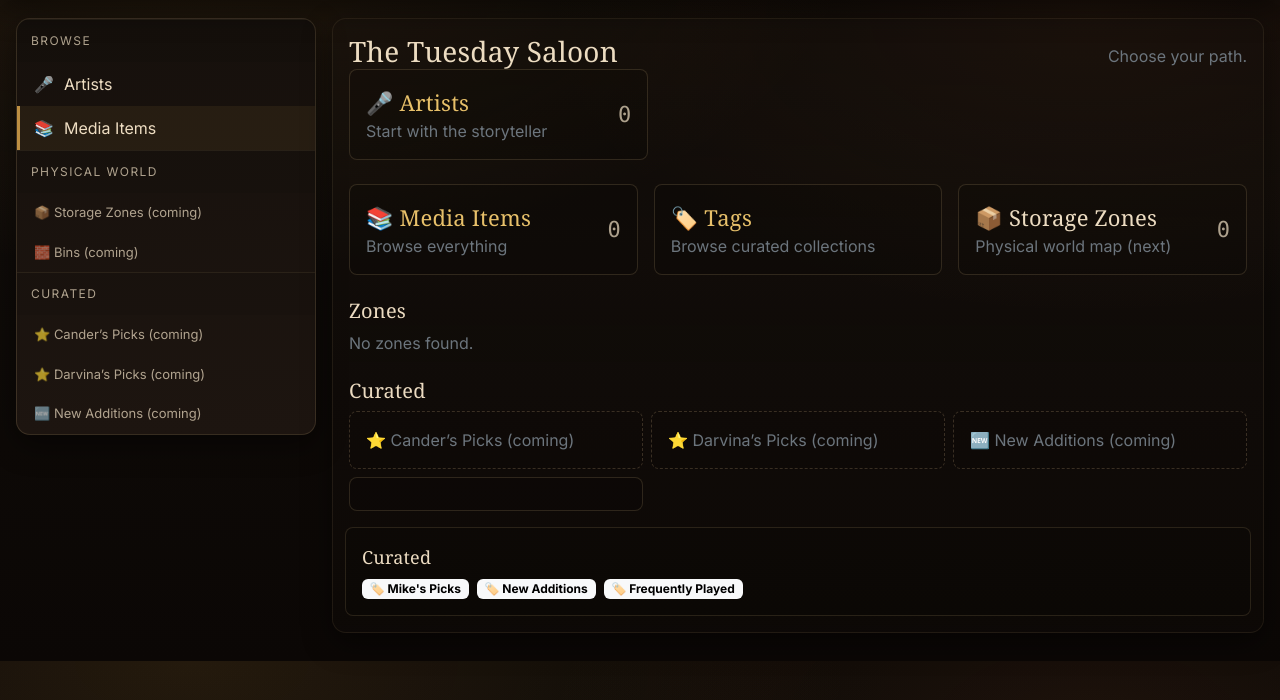
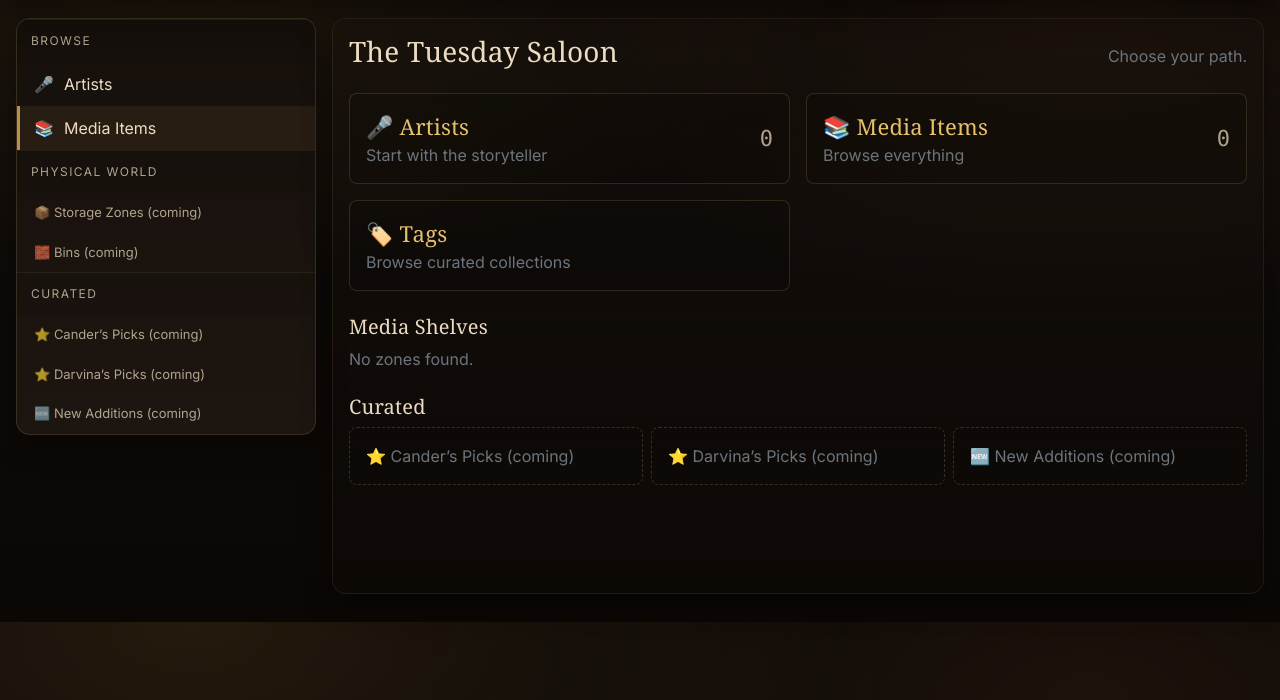
Before and after one commit to ggrg7c5wzp-ux/media-management-system, a Django app: page /dashboard/ in a window 1280 px wide. Shown: the part 57-757 px from the top of the page. Run offline with Django 5.2, Linux system fonts and the light colour scheme; data that the repository does not hold is empty; parts of the project's set-up code (start-up, migrations or seed data) failed here and were passed over; some web fonts are replaced.

Commit message:
Tag Updates 2

```diff
--- a/src/catalog/templates/catalog/dashboard.html
+++ b/src/catalog/templates/catalog/dashboard.html
@@ -5,9 +5,11 @@
 <div class="d-flex align-items-baseline justify-content-between gap-3 flex-wrap">
   <h1 class="h3 m-0">The Tuesday Saloon</h1>
   <div class="text-secondary">Choose your path.</div>
+
 </div>
-
-  <div class="col-12 col-md-6 col-xl-4">
+<div class="row g-3 mt-2">
+  <!-- Row 1 -->
+  <div class="col-12 col-md-6">
     <a class="text-decoration-none" href="{% url 'catalog_public:artist_list' %}">
       <div class="p-3 rounded-3" style="border:1px solid rgba(255,216,158,.14); background:rgba(0,0,0,.12);">
         <div class="d-flex justify-content-between align-items-center">
@@ -21,8 +23,7 @@
     </a>
   </div>
 
-<div class="row g-3 mt-2">
-  <div class="col-12 col-md-6 col-xl-4">
+  <div class="col-12 col-md-6">
     <a class="text-decoration-none" href="{% url 'catalog_public:catalog_list' %}">
       <div class="p-3 rounded-3" style="border:1px solid rgba(255,216,158,.14); background:rgba(0,0,0,.12);">
         <div class="d-flex justify-content-between align-items-center">
@@ -36,7 +37,8 @@
     </a>
   </div>
 
-<div class="col-12 col-md-6 col-xl-4">
+  <!-- Row 2 -->
+  <div class="col-12 col-md-6">
     <a class="text-decoration-none" href="{% url 'catalog_public:tag_list' %}">
       <div class="p-3 rounded-3" style="border:1px solid rgba(255,216,158,.14); background:rgba(0,0,0,.12);">
         <div class="d-flex justify-content-between align-items-center">
@@ -48,22 +50,11 @@
       </div>
     </a>
   </div>
-
-  <div class="col-12 col-md-6 col-xl-4">
-    <div class="p-3 rounded-3" style="border:1px solid rgba(255,216,158,.14); background:rgba(0,0,0,.12);">
-      <div class="d-flex justify-content-between align-items-center">
-        <div>
-          <div class="ts-brand" style="font-size:22px;">📦 Storage Zones</div>
-          <div class="text-secondary">Physical world map (next)</div>
-        </div>
-        <div class="mono" style="font-size:22px;">{{ counts.zones }}</div>
-      </div>
-    </div>
-  </div>
 </div>
 
+
 <div class="mt-4">
-  <h2 class="h5 mb-2">Zones</h2>
+  <h2 class="h5 mb-2">Media Shelves</h2>
   <div class="row g-2">
     {% for z in zones %}
       <div class="col-12 col-md-6 col-xl-4">
@@ -71,7 +62,6 @@
           <div class="d-flex justify-content-between">
             <div>
               <div class="fw-semibold">{{ z.name }}</div>
-              <div class="mono">{{ z.code }}</div>
             </div>
             <div class="mono">{{ z.item_count }}</div>
           </div>
@@ -101,35 +91,6 @@
         🆕 New Additions (coming)
       </div>
     </div>
-    <div class="col-12 col-md-6 col-xl-4">
-      <a class="text-decoration-none" href="{% url 'catalog_public:tag_list' %}">
-        <div class="p-3 rounded-3" style="border:1px solid rgba(255,216,158,.14); background:rgba(0,0,0,.12);">
-          <div class="d-flex justify-content-between align-items-center">
-            <div>
-        </div>
-      </a>
-    </div>
-  </div>
-</div>
-
-<div class="p-3 rounded-3 mt-3"
-     style="border:1px solid rgba(255,216,158,.12); background:rgba(0,0,0,.08);">
-  <div class="ts-brand" style="font-size:18px;">Curated</div>
-  <div class="mt-2 d-flex flex-wrap gap-2">
-    {% for row in curated_tags %}
-      {% if row.tag %}
-        <a class="badge text-bg-light text-decoration-none"
-           style="border:1px solid rgba(255,216,158,.22); background:rgba(0,0,0,.10); color:rgba(255,216,158,.92);"
-           href="{% url 'catalog_public:tag_detail' row.tag.pk %}">
-          🏷️ {{ row.name }}
-        </a>
-      {% else %}
-        <span class="badge text-bg-light"
-              title="Tag not found yet (create it in Admin → Tags)">
-          🏷️ {{ row.name }}
-        </span>
-      {% endif %}
-    {% endfor %}
   </div>
 </div>
 
```
Lines whose indentation alone changed are shown as unchanged.
